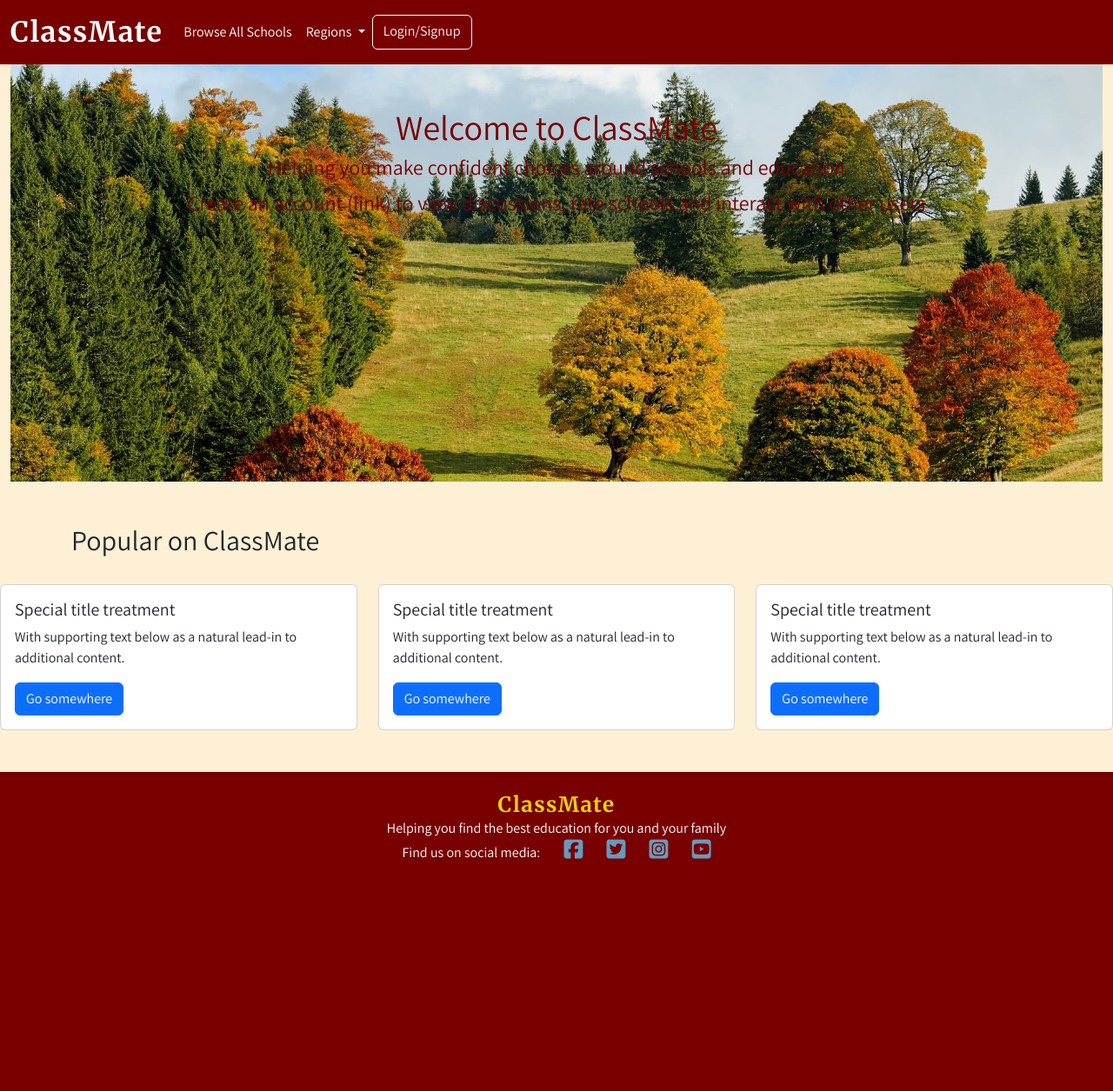
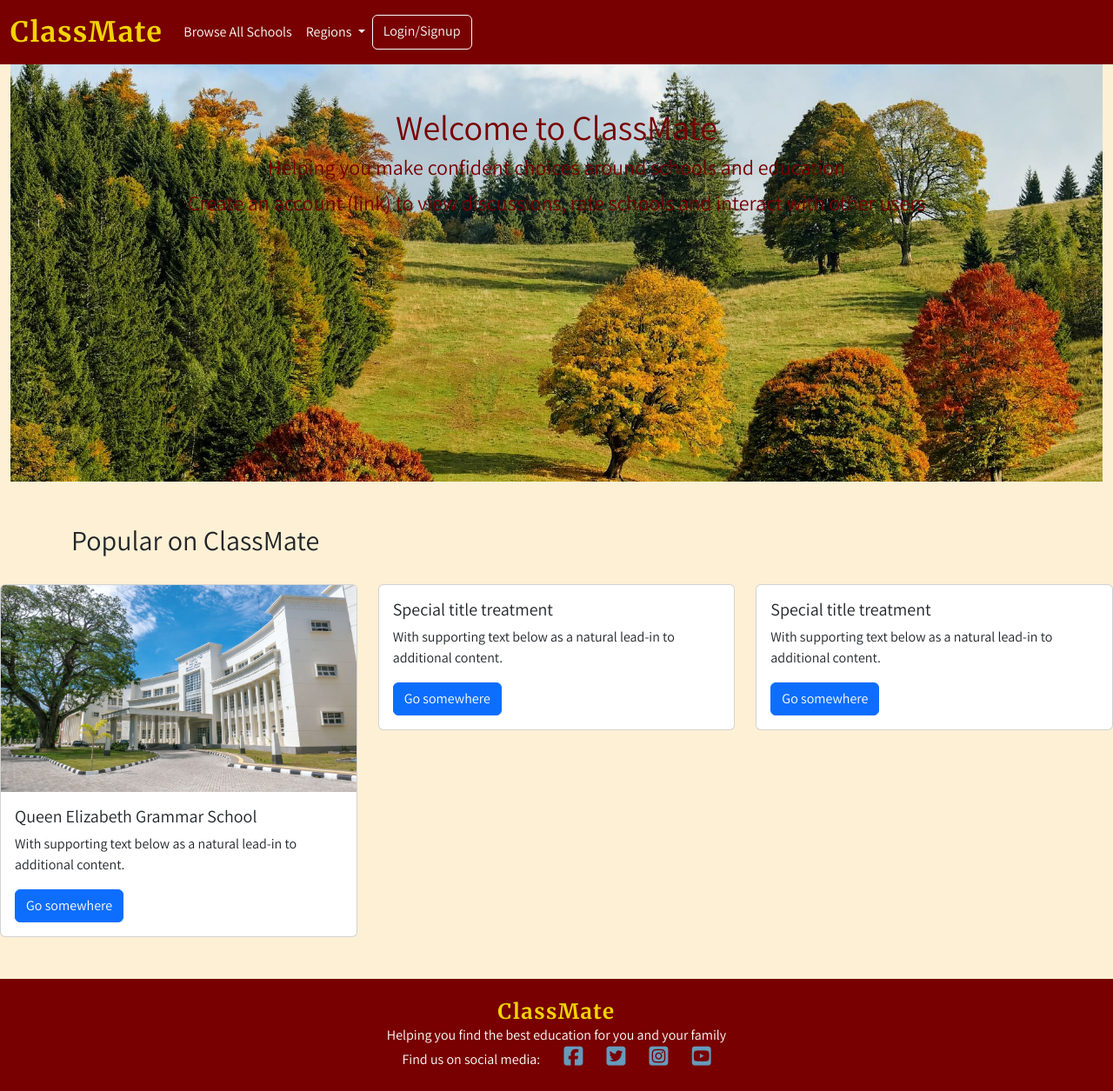
Before and after one commit to georgiagrayland/P4-ClassMate, a Django app: page / in a window 1280 px wide. Shown: the whole page at 87% size. Before the commit the page ends 988 px from the top, so only its background shows below. Run offline with Django 3.2, Linux system fonts and the light colour scheme; some libraries are stand-ins or nearby versions.

Commit message:
edit navbar colors on base template

```diff
--- a/static/css/style.css
+++ b/static/css/style.css
@@ -9,16 +9,17 @@ nav{
 }
 
 .navbar-brand{
+    color: #F1D302;
     font-family: Merriweather, sans-serif;
     font-size: 2rem;
     letter-spacing: 1.5px;
 }
 
 .navbar-brand:hover{
-    color: #F1D302;
+    color: white;
 }
 
-.navbar-brand, .nav-link{
+.nav-link{
     color: #FDFFFC;
 }
 
--- a/templates/base.html
+++ b/templates/base.html
@@ -22,7 +22,7 @@
     <header>
         <nav class="navbar navbar-expand-lg">
             <div class="container-fluid">
-              <a href="{% url 'home' %}"class="navbar-brand" href="#">ClassMate</a>
+              <a href="{% url 'home' %}"class="navbar-brand">ClassMate</a>
               <button class="navbar-toggler" type="button" data-bs-toggle="collapse" data-bs-target="#navbarNavAltMarkup" aria-controls="navbarNavAltMarkup" aria-expanded="false" aria-label="Toggle navigation">
                 <span class="navbar-toggler-icon"></span>
               </button>
--- a/templates/index.html
+++ b/templates/index.html
@@ -29,8 +29,9 @@
 <div class="row">
     <div class="col-sm-4 mb-3 mb-sm-0">
       <div class="card">
+        <img class="card-img-top" src="/static/media/queen-elizabeth-grammar.jpg" alt="Card image">
         <div class="card-body">
-          <h5 class="card-title">Special title treatment</h5>
+          <h5 class="card-title">Queen Elizabeth Grammar School</h5>
           <p class="card-text">With supporting text below as a natural lead-in to additional content.</p>
           <a href="#" class="btn btn-primary">Go somewhere</a>
         </div>
```
Also changed, not shown: static/media/queen-elizabeth-grammar.jpg (added).
